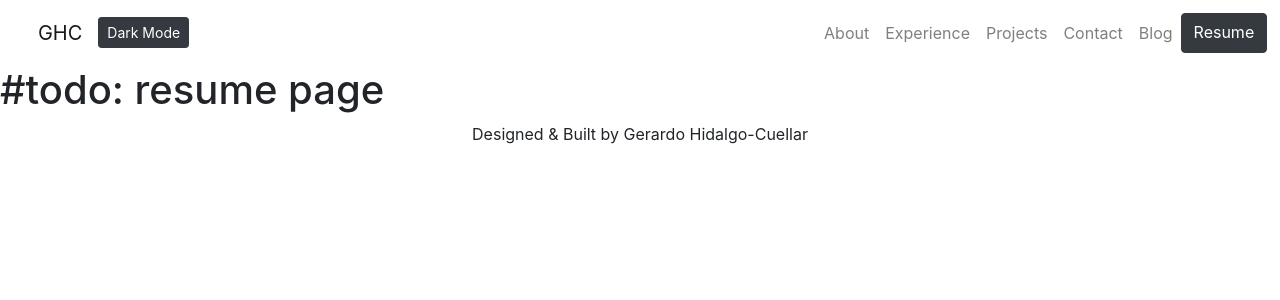
After one commit to ghidalgo93/Web_Project, a Flask app: page /resume in a window 1280 px wide. The commit adds this page. Shown: the top 300 px of the page. Run offline with Flask 2, Linux system fonts and the light colour scheme; some libraries are stand-ins or nearby versions.

Commit message:
added functionality of all links within the flask hosted webpage, and another resume html page

```diff
--- a/Website/application.py
+++ b/Website/application.py
@@ -5,3 +5,11 @@ app = Flask(__name__)
 @app.route("/")
 def index():
     return render_template("index.html")
+
+@app.route("/blog")
+def blog():
+    return render_template("blog.html")
+
+@app.route("/resume")
+def resume():
+    return render_template("resume.html")
--- a/Website/static/functions.js
+++ b/Website/static/functions.js
@@ -14,5 +14,4 @@ function darkmode() {
         nav.className = "navbar sticky-top navbar-expand navbar-light"
         button.innerHTML = "Dark Mode"
     }
-
-  }
+}
--- /dev/null
+++ b/Website/templates/resume.html
@@ -0,0 +1,33 @@
+<!DOCTYPE html>
+
+<html lang="en">
+    <head>
+        <link href="https://stackpath.bootstrapcdn.com/bootstrap/4.1.3/css/bootstrap.min.css" rel="stylesheet">
+        <link rel="stylesheet" href="{{ url_for('static', filename='styles.css') }}">
+        <title>Gerardo Hidalgo</title>
+        <meta name="viewport" content="width=device-width, initial-scale=1.0">
+        <script type=text/javascript src="{{url_for('static', filename='functions.js') }}"></script>
+    </head>
+    <body class="light-theme">
+        <nav class="navbar sticky-top navbar-expand navbar-light" style="padding: 1%">
+            <a class="navbar-brand" href="/">GHC</a>
+            <button type="button" class="btn btn-dark btn-sm" onclick="darkmode()">Dark Mode</button>
+            <div class="navbar-nav ml-auto">
+                <a class="nav-link" href="/#about">About</a>
+                <a class="nav-link" href="/#experience">Experience</a>
+                <a class="nav-link" href="/#projects">Projects</a>
+                <a class="nav-link" href="/#contact">Contact</a>
+                <a class="nav-link" href="/blog">Blog</a>
+                <a href="/resume" class="btn btn-dark" role="button">Resume</a>
+            </div>
+        </nav>
+        <h1>
+            #todo: resume page
+        </h1>
+        <footer class="footer">
+            <p>
+                Designed & Built by Gerardo Hidalgo-Cuellar
+            </p>
+        </footer>
+    </body>
+</html>
```
Also changed, not shown: Website/templates/blog.html (+9 -9 lines), Website/templates/index.html (+7 -7 lines).
